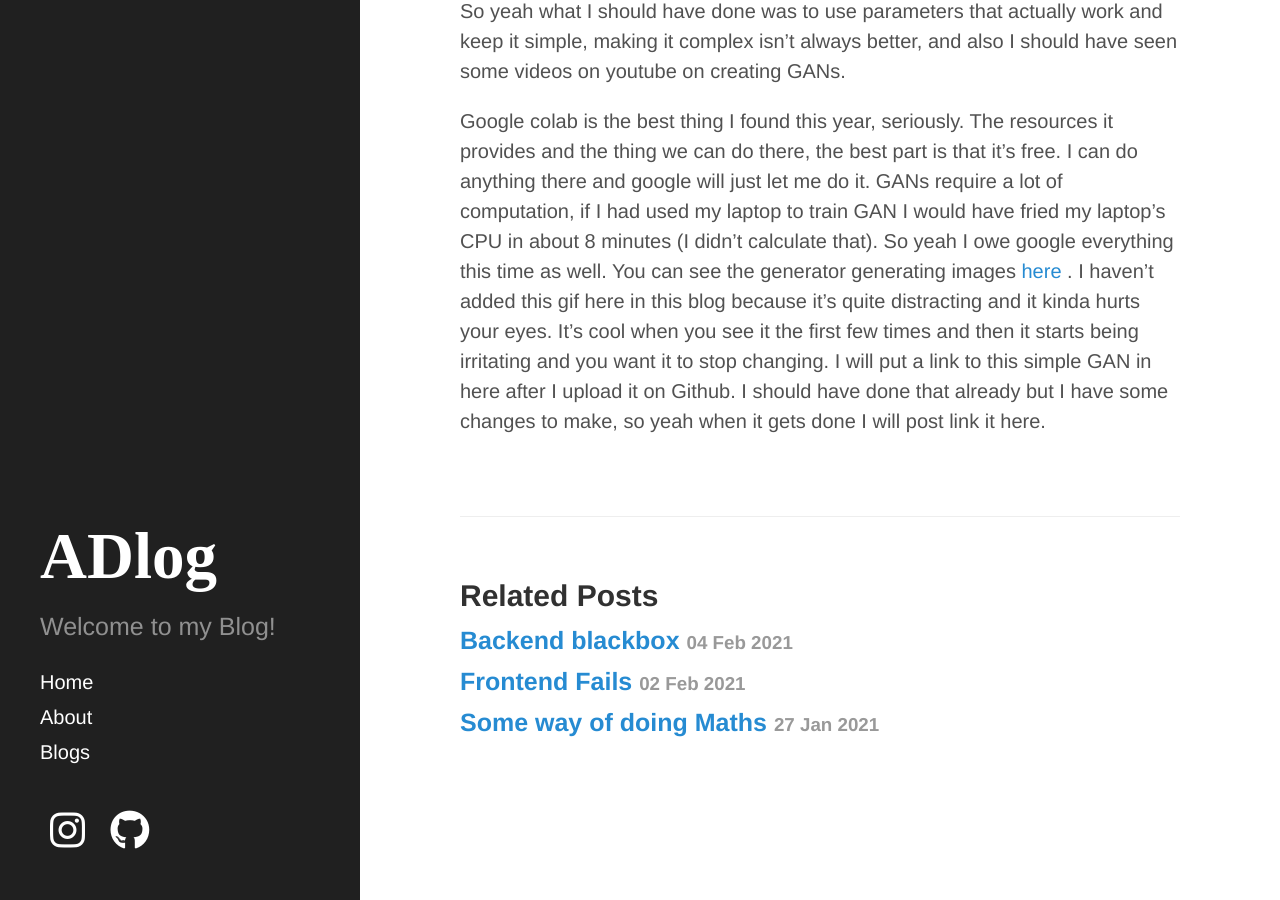
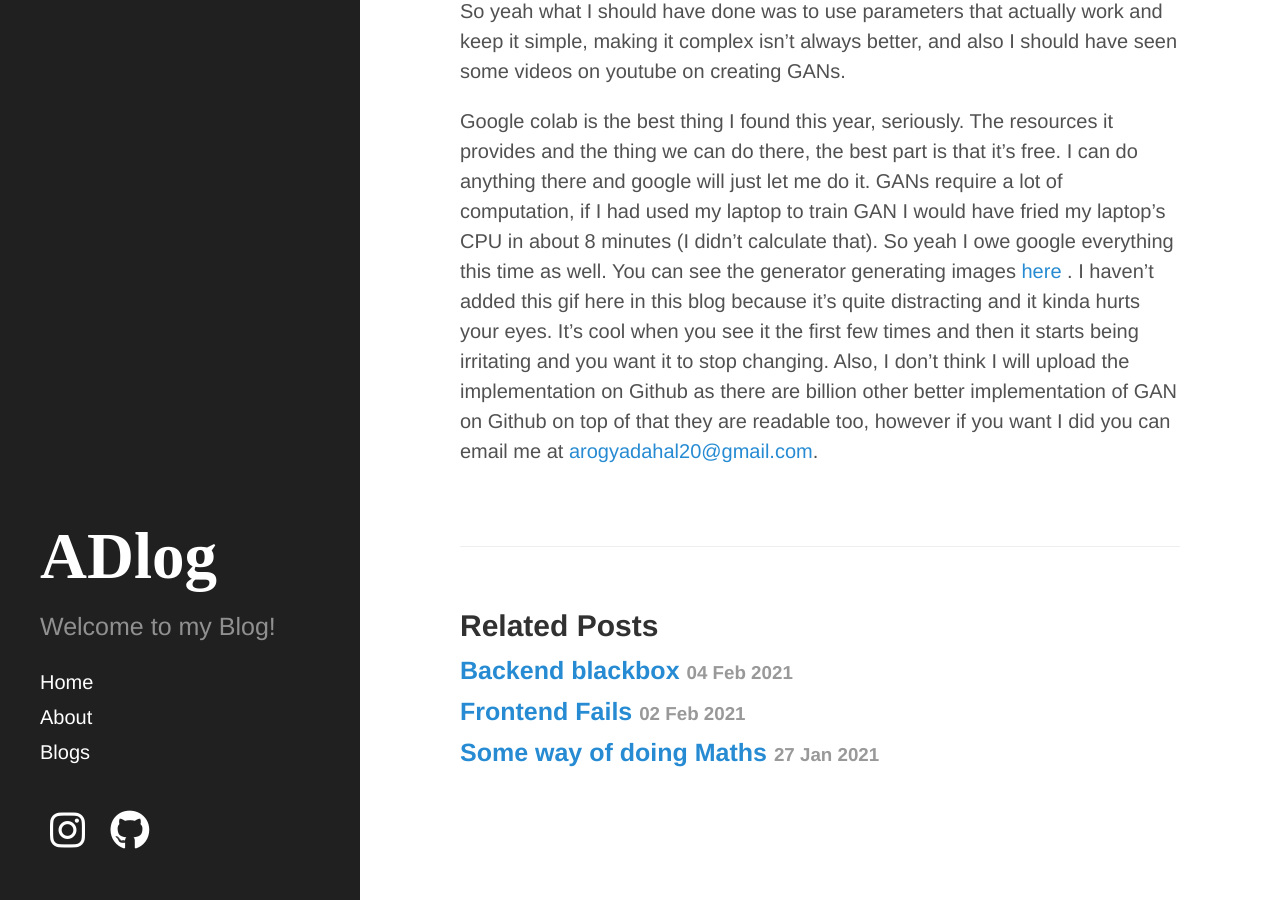
Before and after one commit to arogyad/arogyad.github.io, a Jekyll site: the page built from _posts/2021-02-10-GAN.md, in a window 1280 px wide and 900 px high, scrolled down 564 px. Built offline with Jekyll 4.4.1, drawn with Linux system fonts in a browser that asks for light colours; nearby versions of some CDN libraries; some web fonts are replaced.

Commit message:
Update 2021-02-10-GAN.md

```diff
--- a/_posts/2021-02-10-GAN.md
+++ b/_posts/2021-02-10-GAN.md
@@ -6,4 +6,4 @@ published: true
 
 GANs are pretty cool, right? Yeah, they are unless you don't know what you are doing and this is where I come in. I had a hard time creating something that could actually create something other than random black and white dots on the screen. I just overestimated myself and underestimated GANs, I was a fool. I fooled myself into believing that they were 'just 2 models fighting against each other' which it was until it wasn't. My first mistake was understanding GANs in the 'same network but 2' way. They are two networks no doubt but they are so sensitive to small things changes. My second mistake was trying to be fancy, which not only made increased my training time but also made the images look worse. I think this was because my images are really simple, they are just black and white numbers (MNIST), I might be wrong don't quote me on that (please). So yeah what I should have done was to use parameters that actually work and keep it simple, making it complex isn't always better, and also I should have seen some videos on youtube on creating GANs.
 
-Google colab is the best thing I found this year, seriously. The resources it provides and the thing we can do there, the best part is that it's free. I can do anything there and google will just let me do it. GANs require a lot of computation, if I had used my laptop to train GAN I would have fried my laptop's CPU in about 8 minutes (I didn't calculate that). So yeah I owe google everything this time as well. You can see the generator generating images <a href = 'https://imgur.com/a/kc7NOmz' target='_blank'>here</a> . I haven't added this gif here in this blog because it's quite distracting and it kinda hurts your eyes. It's cool when you see it the first few times and then it starts being irritating and you want it to stop changing. I will put a link to this simple GAN in here after I upload it on Github. I should have done that already but I have some changes to make, so yeah when it gets done I will post link it here.
+Google colab is the best thing I found this year, seriously. The resources it provides and the thing we can do there, the best part is that it's free. I can do anything there and google will just let me do it. GANs require a lot of computation, if I had used my laptop to train GAN I would have fried my laptop's CPU in about 8 minutes (I didn't calculate that). So yeah I owe google everything this time as well. You can see the generator generating images <a href = 'https://imgur.com/a/kc7NOmz' target='_blank'>here</a> . I haven't added this gif here in this blog because it's quite distracting and it kinda hurts your eyes. It's cool when you see it the first few times and then it starts being irritating and you want it to stop changing. Also, I don't think I will upload the implementation on Github as there are billion other better implementation of GAN on Github on top of that they are readable too, however if you want I did you can email me at <a href='mailto:arogyadahal20@gmail.com' target='_blank'>arogyadahal20@gmail.com</a>.
```
